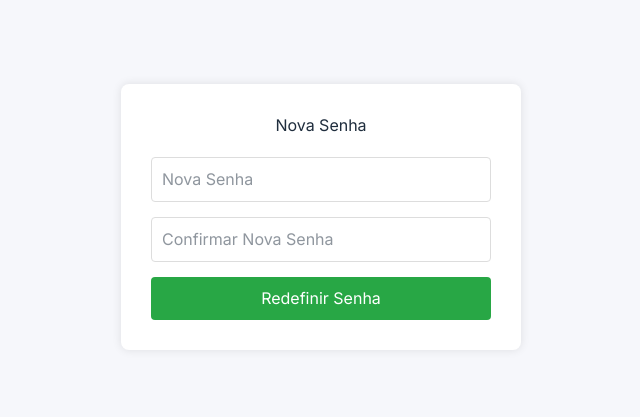
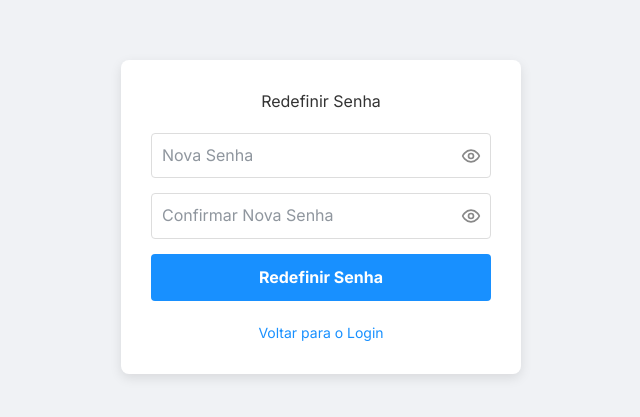
Before and after one commit to ykar0silva/helpdesk-api-frontend, a React (Vite) app: page /recuperar-senha/1 in a window 1280 px wide. Shown: the part 183-600 px from the top of the page, without its empty margins (319-959 px from the left). Built offline with nearby package versions, Linux system fonts and the light colour scheme.

Commit message:
fit: Adição de filtros de senha e um modelo visual para o usuário ver se a senha está forte média ou fraca, adição do otão de visualizar e esconcer a senha e reformulação do código da tela de login para retirar gambiarras

```diff
--- a/src/pages/RedefinirSenha/index.tsx
+++ b/src/pages/RedefinirSenha/index.tsx
@@ -1,79 +1,135 @@
 import { useState } from "react";
-import { useNavigate, useParams } from "react-router-dom";
+import { useNavigate, useParams, Link } from "react-router-dom";
 import api from "../../services/api";
 
 export function RedefinirSenha() {
-    // Pega o token da URL (definido na rota como :token)
     const { token } = useParams();
-
     const [novaSenha, setNovaSenha] = useState("");
     const [confirmarSenha, setConfirmarSenha] = useState("");
+
+    // Estados para controlar o "Olhinho"
+    const [mostrarSenha, setMostrarSenha] = useState(false);
+    const [mostrarConfirmarSenha, setMostrarConfirmarSenha] = useState(false);
+
     const [loading, setLoading] = useState(false);
     const navigate = useNavigate();
 
+    // Lógica de força da senha
+    function getPasswordStrength(password: string) {
+        if (!password) return { label: "", color: "#e0e0e0", width: "0%" };
+        let strength = 0;
+        if (password.length >= 8) strength++;
+        if (password.length >= 8 && /[0-9]/.test(password) && /[^A-Za-z0-9]/.test(password)) strength++;
+        switch (strength) {
+            case 0: return { label: "Fraca (Mínimo 8 caracteres)", color: "#ff4d4f", width: "33%" };
+            case 1: return { label: "Mediana", color: "#faad14", width: "66%" };
+            case 2: return { label: "Forte", color: "#52c41a", width: "100%" };
+            default: return { label: "", color: "#e0e0e0", width: "0%" };
+        }
+    }
+
+    const passwordStatus = getPasswordStrength(novaSenha);
+
+    // Ícones SVG (Olho Aberto e Fechado)
+    const EyeIcon = () => (
+        <svg xmlns="http://www.w3.org/2000/svg" width="20" height="20" viewBox="0 0 24 24" fill="none" stroke="#888" strokeWidth="2" strokeLinecap="round" strokeLinejoin="round"><path d="M2 12s3-7 10-7 10 7 10 7-3 7-10 7-10-7-10-7Z"/><circle cx="12" cy="12" r="3"/></svg>
+    );
+    const EyeOffIcon = () => (
+        <svg xmlns="http://www.w3.org/2000/svg" width="20" height="20" viewBox="0 0 24 24" fill="none" stroke="#888" strokeWidth="2" strokeLinecap="round" strokeLinejoin="round"><path d="M9.88 9.88a3 3 0 1 0 4.24 4.24"/><path d="M10.73 5.08A10.43 10.43 0 0 1 12 5c7 0 10 7 10 7a13.16 13.16 0 0 1-1.9 3M6.9 6.1c-2.9 1.6-5.5 4-6.9 5.9 3 7 10 7 10 7 1.7 0 3.4-.5 4.9-1.3"/><line x1="2" y1="2" x2="22" y2="22"/></svg>
+    );
+
     async function handleSubmit(e: React.FormEvent) {
         e.preventDefault();
-
+        if (novaSenha.length < 8) {
+            alert("A senha precisa ter pelo menos 8 caracteres.");
+            return;
+        }
         if (novaSenha !== confirmarSenha) {
             alert("As senhas não coincidem!");
             return;
         }
-
         setLoading(true);
         try {
-            // Envia o token e a senha para o Backend
-            await api.post('/api/reset-password', {
-                token: token,
-                novaSenha: novaSenha
-            });
-
+            await api.post('/api/reset-password', { token, novaSenha });
             alert("Senha alterada com sucesso! Faça login.");
-            navigate("/"); // Manda pro login
+            navigate("/");
         } catch (error) {
             console.error(error);
-            alert("Erro: Link inválido ou expirado.");
-            navigate("/recuperar-senha"); // Manda pedir outro link
+            alert("Erro: Link inválido, expirado ou erro no servidor.");
+            navigate("/recuperar-senha");
         } finally {
             setLoading(false);
         }
     }
 
     return (
-        <div style={{
-            height: '100vh', display: 'flex', justifyContent: 'center', alignItems: 'center', flexDirection: 'column'
-        }}>
-            <div style={{
-                backgroundColor: '#fff', padding: '30px', borderRadius: '8px', width: '100%', maxWidth: '400px',
-                boxShadow: '0 0 10px rgba(0,0,0,0.1)'
-            }}>
-                <h2 style={{ textAlign: 'center', marginBottom: '20px' }}>Nova Senha</h2>
+        <div style={{ height: '100vh', display: 'flex', justifyContent: 'center', alignItems: 'center', flexDirection: 'column', backgroundColor: '#f0f2f5' }}>
+            <div style={{ backgroundColor: '#fff', padding: '30px', borderRadius: '8px', width: '100%', maxWidth: '400px', boxShadow: '0 4px 12px rgba(0,0,0,0.1)' }}>
+                <h2 style={{ textAlign: 'center', marginBottom: '20px', color: '#333' }}>Redefinir Senha</h2>
 
                 <form onSubmit={handleSubmit} style={{ display: 'flex', flexDirection: 'column', gap: '15px' }}>
 
+                    {/* CAMPO NOVA SENHA */}
+                    <div>
+                        <div style={{ position: 'relative' }}>
                             <input
-                        type="password"
+                                type={mostrarSenha ? "text" : "password"} // Muda o tipo dinamicamente
                                 placeholder="Nova Senha"
                                 value={novaSenha}
                                 onChange={(e) => setNovaSenha(e.target.value)}
-                        style={{ padding: '10px', borderRadius: '4px', border: '1px solid #ddd' }}
+                                style={{ width: '100%', padding: '10px', paddingRight: '40px', borderRadius: '4px', border: '1px solid #ddd', boxSizing: 'border-box' }}
                                 required
                             />
+                            {/* Botão do Olhinho */}
+                            <button
+                                type="button"
+                                onClick={() => setMostrarSenha(!mostrarSenha)}
+                                style={{ position: 'absolute', right: '10px', top: '50%', transform: 'translateY(-50%)', background: 'none', border: 'none', cursor: 'pointer' }}
+                            >
+                                {mostrarSenha ? <EyeOffIcon /> : <EyeIcon />}
+                            </button>
+                        </div>
 
+                        {/* BARRA DE FORÇA */}
+                        {novaSenha && (
+                            <div style={{ marginTop: '5px' }}>
+                                <div style={{ height: '4px', width: '100%', backgroundColor: '#e0e0e0', borderRadius: '2px', overflow: 'hidden' }}>
+                                    <div style={{ height: '100%', width: passwordStatus.width, backgroundColor: passwordStatus.color, transition: 'all 0.3s ease' }} />
+                                </div>
+                                <span style={{ fontSize: '12px', color: passwordStatus.color, fontWeight: 'bold', marginTop: '4px', display: 'block' }}>
+                                    {passwordStatus.label}
+                                </span>
+                            </div>
+                        )}
+                    </div>
+
+                    {/* CAMPO CONFIRMAR SENHA */}
+                    <div style={{ position: 'relative' }}>
                         <input
-                        type="password"
+                            type={mostrarConfirmarSenha ? "text" : "password"}
                             placeholder="Confirmar Nova Senha"
                             value={confirmarSenha}
                             onChange={(e) => setConfirmarSenha(e.target.value)}
-                        style={{ padding: '10px', borderRadius: '4px', border: '1px solid #ddd' }}
+                            style={{ width: '100%', padding: '10px', paddingRight: '40px', borderRadius: '4px', border: '1px solid #ddd', boxSizing: 'border-box' }}
                             required
                         />
+                        <button
+                            type="button"
+                            onClick={() => setMostrarConfirmarSenha(!mostrarConfirmarSenha)}
+                            style={{ position: 'absolute', right: '10px', top: '50%', transform: 'translateY(-50%)', background: 'none', border: 'none', cursor: 'pointer' }}
+                        >
+                            {mostrarConfirmarSenha ? <EyeOffIcon /> : <EyeIcon />}
+                        </button>
+                    </div>
 
-                    <button type="submit" disabled={loading} style={{
-                        padding: '10px', backgroundColor: '#28a745', color: 'white', border: 'none', borderRadius: '4px', cursor: 'pointer'
-                    }}>
+                    <button type="submit" disabled={loading} style={{ padding: '12px', backgroundColor: '#1890ff', color: 'white', border: 'none', borderRadius: '4px', cursor: 'pointer', fontSize: '16px', fontWeight: 'bold', transition: 'background 0.3s' }}>
                         {loading ? 'Salvando...' : 'Redefinir Senha'}
                     </button>
                 </form>
+
+                <div style={{ marginTop: '20px', textAlign: 'center' }}>
+                    <Link to="/" style={{ color: '#1890ff', textDecoration: 'none', fontSize: '14px' }}>Voltar para o Login</Link>
+                </div>
             </div>
         </div>
     );
```
Also changed, not shown: src/pages/Login/Login.tsx (+52 -46 lines). Lines whose indentation alone changed are shown as unchanged.
